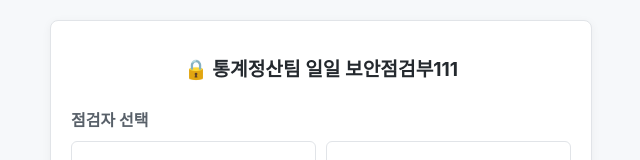
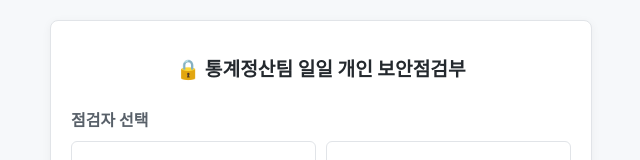
Before and after one commit to mysuk/checkoffice, a plain HTML site: page personalCheckJS.html in a window 1280 px wide. Shown: the top 160 px of the page, without its empty margins (319-959 px from the left). Drawn offline with Linux system fonts and the light colour scheme; no server answers.

Commit message:
Update personalCheckJS.html

```diff
--- a/personalCheckJS.html
+++ b/personalCheckJS.html
@@ -39,7 +39,7 @@
 <body>
 
 <div class="container">
-    <h1>🔒 통계정산팀 일일 보안점검부111</h1>
+    <h1>🔒 통계정산팀 일일 개인 보안점검부</h1>
 
     <span class="label">점검자 선택</span>
     <div class="name-group" id="name-group">
```
